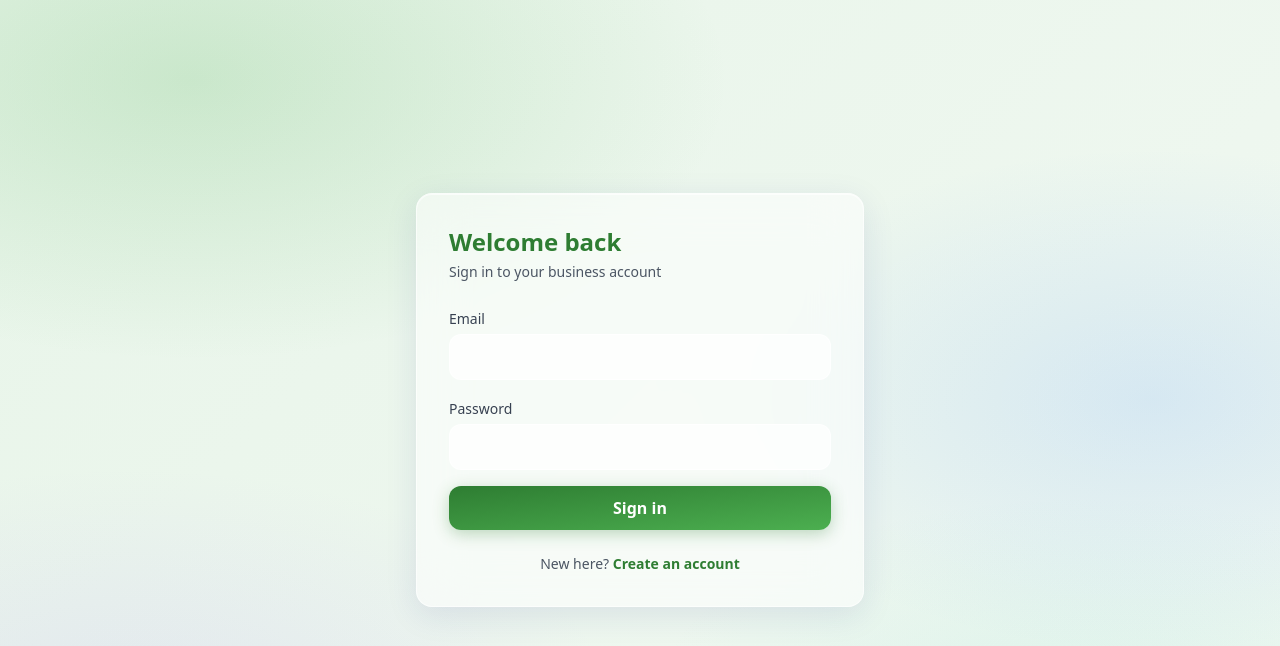
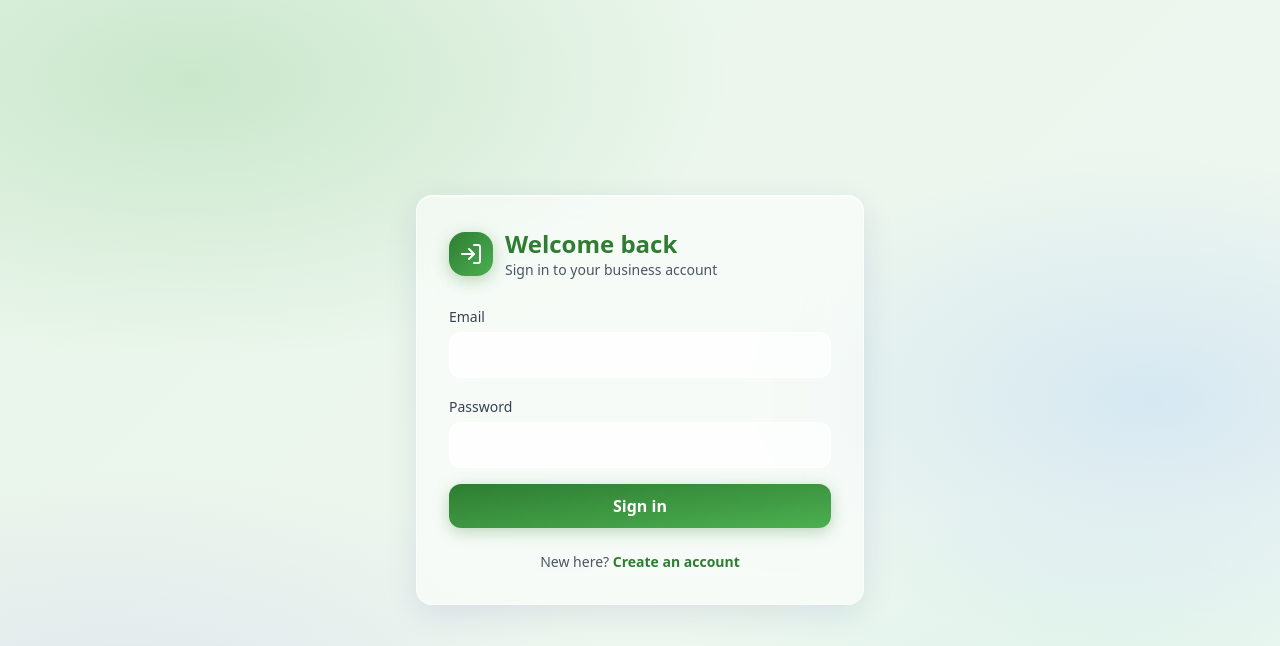
Before and after one commit to kandarp-thakur/Dukan-app, a React (Vite) app in the folder client/: page /login in a window 1280 px wide. Shown: the top 646 px of the page. Built offline with nearby package versions, Linux system fonts and the light colour scheme; no server answers.

Commit message:
feat: restyle loading screen and auth pages with glass depth

```diff
--- a/client/src/App.jsx
+++ b/client/src/App.jsx
@@ -22,7 +22,10 @@ function ProtectedRoutes() {
   if (loading) {
     return (
       <div className="flex min-h-screen items-center justify-center">
-        <div className="glass px-8 py-4 font-medium text-primary">Loading…</div>
+        <div className="glass w-full max-w-md p-8">
+          <div className="skeleton h-9 w-44" />
+          <div className="skeleton mt-4 h-4 w-60" />
+        </div>
       </div>
     );
   }
--- a/client/src/pages/Login.jsx
+++ b/client/src/pages/Login.jsx
@@ -1,6 +1,7 @@
 import { useState } from 'react';
 import { Link, useNavigate } from 'react-router-dom';
 import { useAuth } from '../context/AuthContext';
+import { LogIn } from 'lucide-react';
 
 export default function Login() {
   const { login } = useAuth();
@@ -26,8 +27,15 @@ export default function Login() {
   return (
     <div className="flex min-h-screen items-center justify-center p-4">
       <div className="glass w-full max-w-md p-8">
-        <h1 className="text-2xl font-bold text-primary">Welcome back</h1>
-        <p className="mt-1 text-sm text-gray-600">Sign in to your business account</p>
+        <div className="flex items-center gap-3">
+          <span className="flex h-11 w-11 shrink-0 items-center justify-center rounded-2xl bg-gradient-to-br from-primary to-accent text-white shadow-btn-glow">
+            <LogIn size={24} />
+          </span>
+          <div>
+            <h1 className="text-2xl font-bold text-primary">Welcome back</h1>
+            <p className="text-sm text-gray-600">Sign in to your business account</p>
+          </div>
+        </div>
         {error && (
           <div className="mt-4 rounded-xl border border-red-200 bg-red-50 px-4 py-2 text-sm text-red-600">
             {error}
--- a/client/src/pages/Register.jsx
+++ b/client/src/pages/Register.jsx
@@ -1,6 +1,7 @@
 import { useState } from 'react';
 import { Link, useNavigate } from 'react-router-dom';
 import { useAuth } from '../context/AuthContext';
+import { UserPlus } from 'lucide-react';
 
 export default function Register() {
   const { register } = useAuth();
@@ -30,8 +31,15 @@ export default function Register() {
   return (
     <div className="flex min-h-screen items-center justify-center p-4">
       <div className="glass w-full max-w-md p-8">
-        <h1 className="text-2xl font-bold text-primary">Create your account</h1>
-        <p className="mt-1 text-sm text-gray-600">Set up your business in under a minute</p>
+        <div className="flex items-center gap-3">
+          <span className="flex h-11 w-11 shrink-0 items-center justify-center rounded-2xl bg-gradient-to-br from-primary to-accent text-white shadow-btn-glow">
+            <UserPlus size={24} />
+          </span>
+          <div>
+            <h1 className="text-2xl font-bold text-primary">Create your account</h1>
+            <p className="text-sm text-gray-600">Set up your business in under a minute</p>
+          </div>
+        </div>
         {error && (
           <div className="mt-4 rounded-xl border border-red-200 bg-red-50 px-4 py-2 text-sm text-red-600">
             {error}
```
